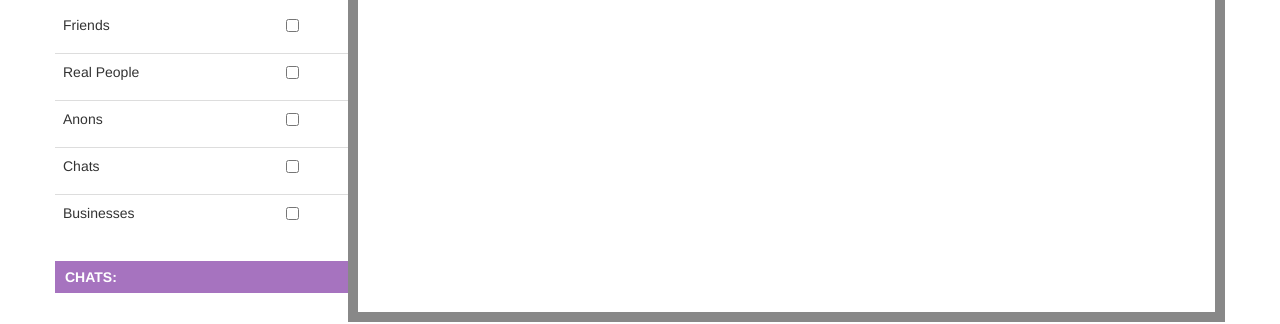
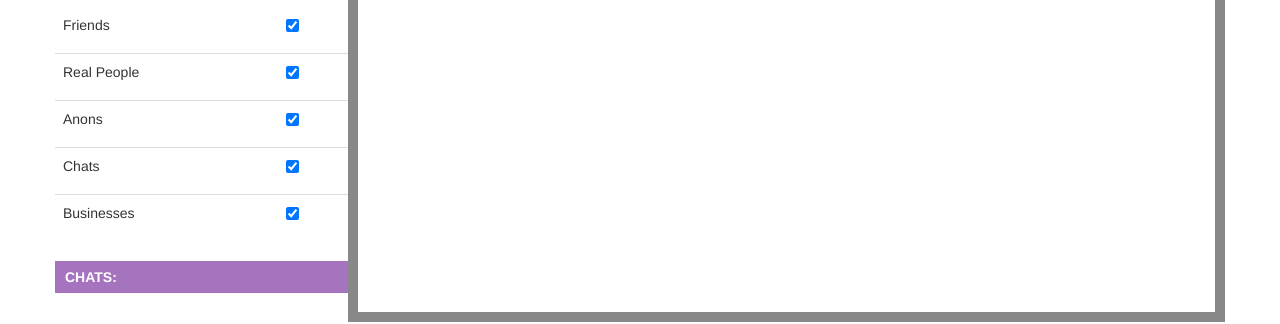
Before and after one commit to herlitzj/bitmap, a website: page public/index.html at #!/drop in a window 1280 px wide. Shown: the part 379-703 px from the top of the page. Drawn offline with nearby package versions, Linux system fonts and the light colour scheme; some packages are replaced by stand-ins of ours; no server answers.

Commit message:
more styling

```diff
--- a/app/models/marker.js
+++ b/app/models/marker.js
@@ -8,6 +8,7 @@ var MarkerSchema = new Schema({
     title: {type: String, required: true},
     description: {type: String, required: true},
     price: {type: Number },
+    category: {type: String, required: true},
     location: {type: [Number], required: true}, // [Long, Lat]
     htmlverified: String,
     created_at: {type: Date, default: Date.now},
--- a/public/partials/dropForm.html
+++ b/public/partials/dropForm.html
@@ -20,23 +20,23 @@
                 <table class="table table-sm">
                     <tr>
                         <td class="map-stuff-first"><p class="text-left">Friends</p></td>
-                        <td class="map-stuff-first"><input type="checkbox"></input></td>
+                        <td class="map-stuff-first"><input type="checkbox" checked></input></td>
                     </tr>
                     <tr>
                         <td><p class="text-left">Real People</p></td>
-                        <td><input class="text-right" type="checkbox"></input></td>
+                        <td><input class="map-stuff-check" type="checkbox" checked></input></td>
                     </tr>
                     <tr>
                         <td><p class="text-left">Anons</p></td>
-                        <td><input class="text-right" type="checkbox"></input></td>
+                        <td><input class="map-stuff-check" type="checkbox" checked></input></td>
                     </tr>
                     <tr>
                         <td><p class="text-left">Chats</p></td>
-                        <td><input class="text-right" type="checkbox"></input></td>
+                        <td><input class="map-stuff-check" type="checkbox" checked></input></td>
                     </tr>
                     <tr>
                         <td><p class="text-left">Businesses</p></td>
-                        <td><input class="text-right" type="checkbox"></input></td>
+                        <td><input class="map-stuff-check" type="checkbox" checked></input></td>
                     </tr>
                 </table>
             </div>
```
